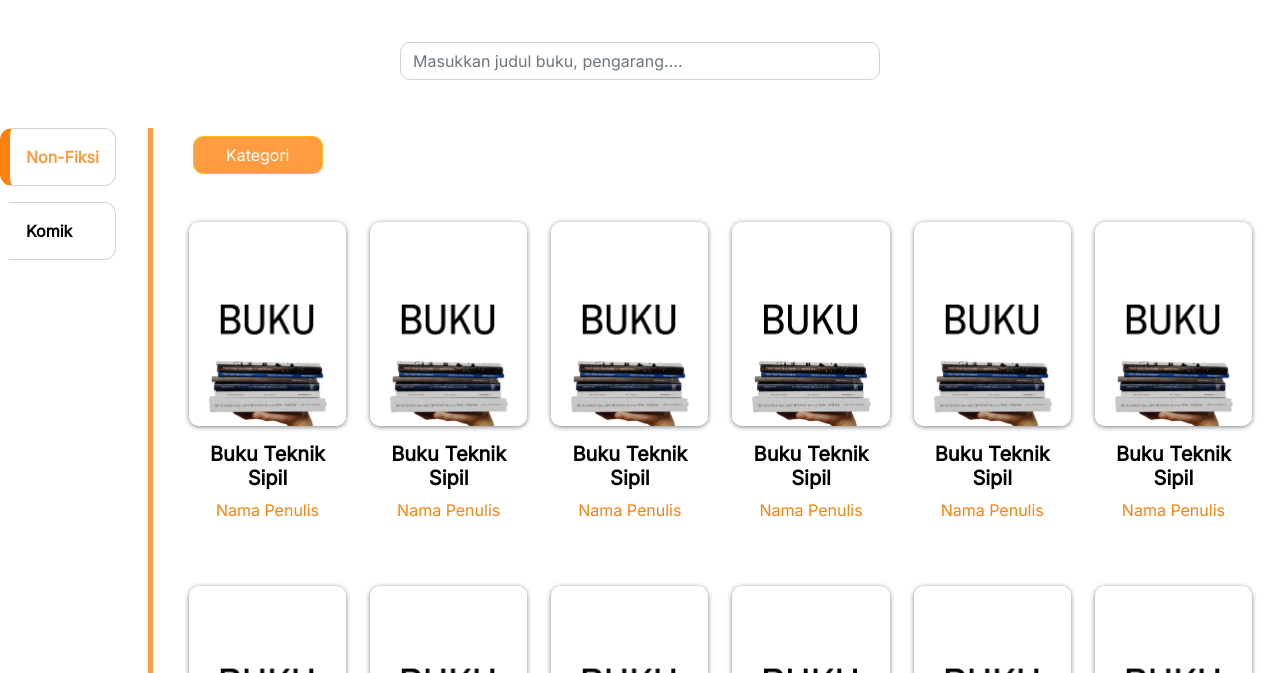
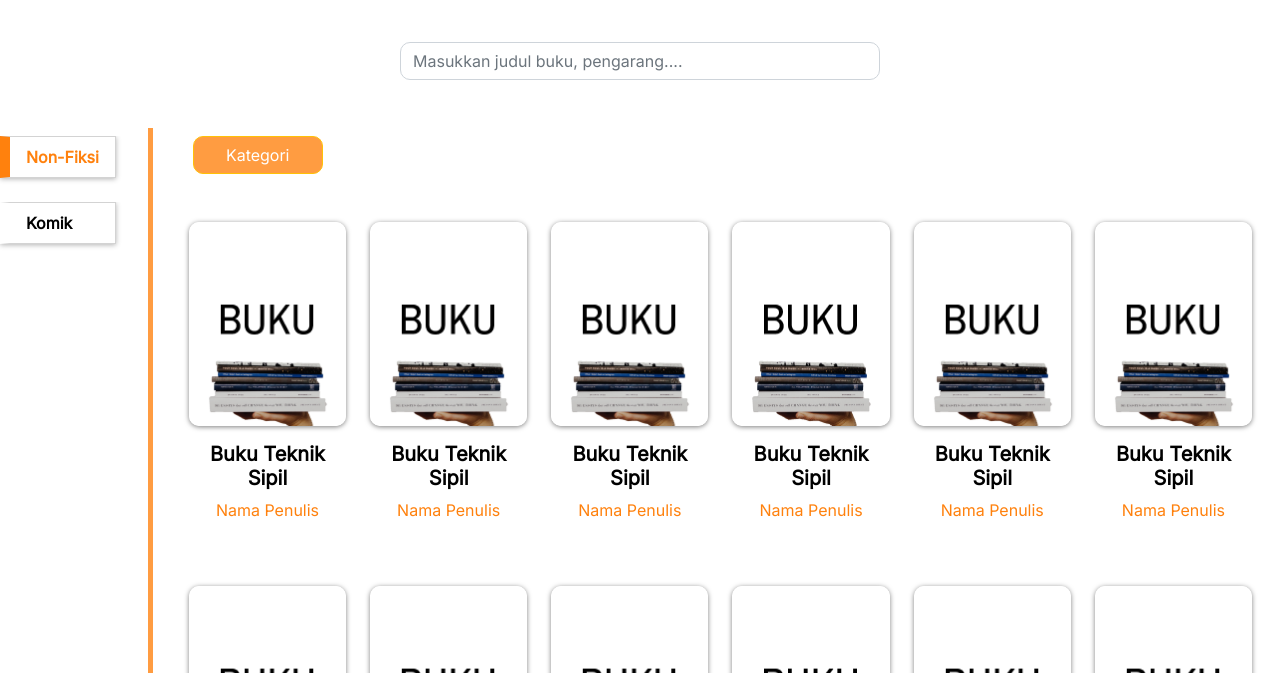
Before and after one commit to shabhizm/Warung-Buku-Bu-Irika, a plain HTML site: page main-page/e-book.html in a window 1280 px wide. Shown: the part 78-751 px from the top of the page. Drawn offline with nearby package versions, Linux system fonts and the light colour scheme.

Commit message:
Update e-book.html

```diff
--- a/main-page/e-book.html
+++ b/main-page/e-book.html
@@ -51,20 +51,12 @@
       <div class="row flex-nowrap">
         <div class="col-auto px-0">
           <div id="sidebar" class="collapse collapse-horizontal show">
-            <div id="sidebar-nav" class="list-group rounded-0 text-sm-start min-vh-100">
+            <div id="sidebar-nav" class="list-group rounded-0 text-sm-start mt-2 min-vh-100">
               <a href="e-book.html" class="d-inline-block text-truncate" data-bs-parent="#sidebar" style="text-decoration: none;">
-                <div class="card" style="border-left: 10px solid #FF810D;margin-right: 2rem;border-radius: 12px;">
-                  <div class="card-body" style="color: #FF9C41;">
-                    <b>Non-Fiksi</b>
-                  </div>
-                </div>
+                <p style="border: solid 1px lightgray;border-left: solid 10px #FF810D;margin-right: 2rem;color: #FF810D;padding-left: 1rem;padding-right: 1rem;padding-top: 0.5rem;padding-bottom: 0.5rem;box-shadow: 0 1px 5px rgb(0, 0, 0, 0.3);"><b>Non-Fiksi</b></p>
               </a>
-              <a href="e-book2.html" class="d-inline-block text-truncate" data-bs-parent="#sidebar" style="text-decoration: none;">
-                <div class="card" style="border-left: 10px solid #ffffff;margin-right: 2rem;margin-top: 1rem;border-radius: 12px;">
-                  <div class="card-body" style="color: black;">
-                    <b>Komik</b>
-                  </div>
-                </div>
+              <a href="e-book2.html" class="d-inline-block text-truncate mt-2" data-bs-parent="#sidebar" style="text-decoration: none;">
+                <p style="border: solid 1px lightgray;border-left: solid 10px #ffffff;margin-right: 2rem;color: black;padding-left: 1rem;padding-right: 1rem;padding-top: 0.5rem;padding-bottom: 0.5rem;box-shadow: 0 1px 5px rgb(0, 0, 0, 0.3);"><b>Komik</b></p>
               </a>
             </div>
           </div>
```
